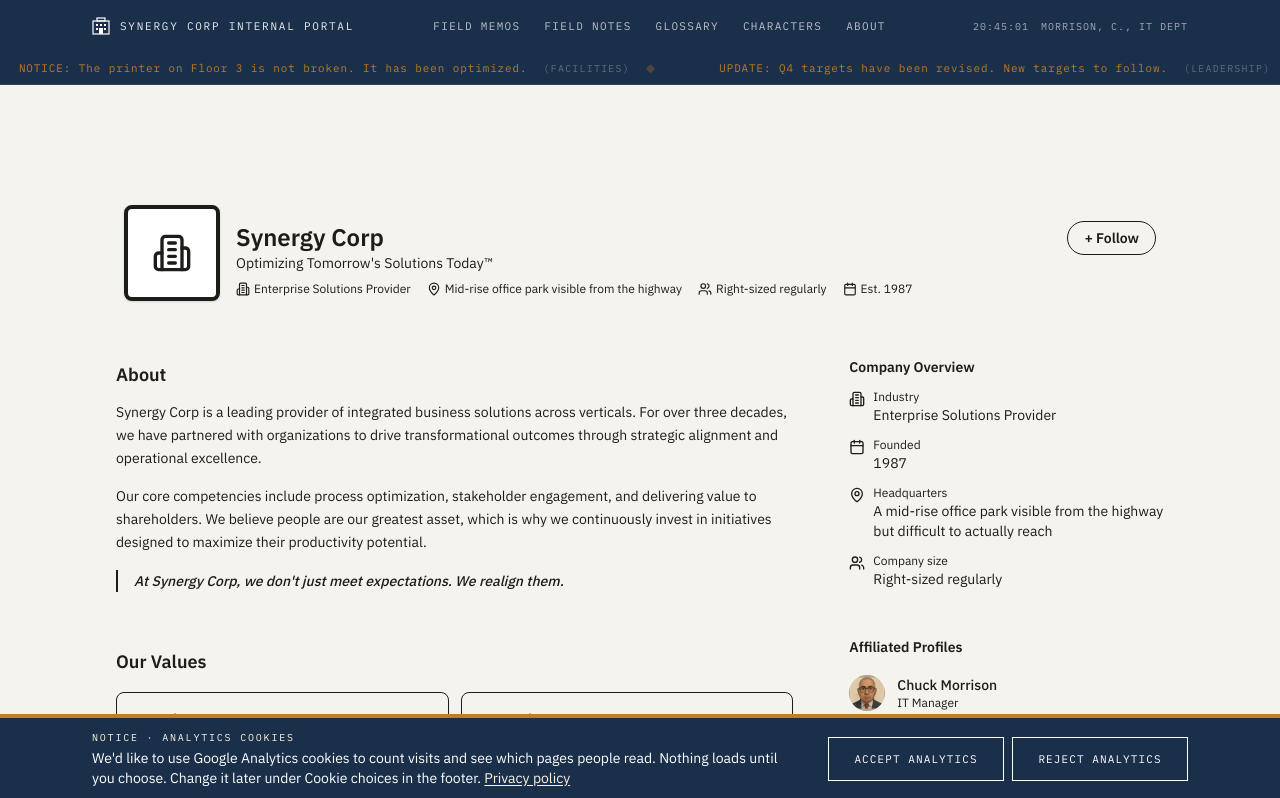
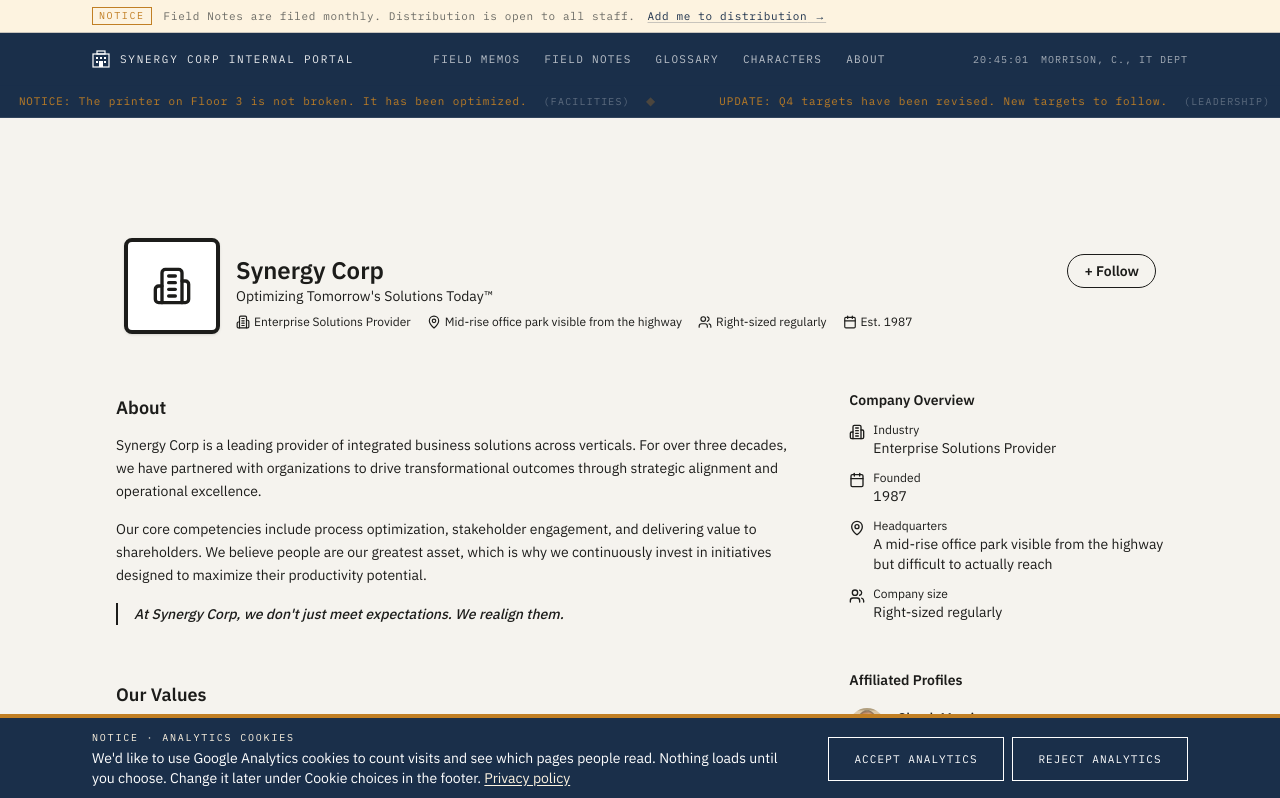
Before and after one commit to cotibllc/websites, a Next.js app in the folder corporate-hardcore/corporate-hardcore/: page /company in a window 1280 px wide. Shown: the top 798 px of the page. Built offline with nearby package versions, Linux system fonts and the light colour scheme.

Commit message:
CH | one subscribe ask in a notice bar on every page

```diff
--- a/corporate-hardcore/corporate-hardcore/src/app/layout.tsx
+++ b/corporate-hardcore/corporate-hardcore/src/app/layout.tsx
@@ -2,6 +2,7 @@ import type { Metadata, Viewport } from "next";
 import { IBM_Plex_Sans, IBM_Plex_Mono } from "next/font/google";
 import "@/styles/globals.css";
 import NavBar from "@/components/NavBar";
+import NoticeBar from "@/components/NoticeBar";
 import Ticker from "@/components/Ticker";
 import Footer from "@/components/Footer";
 import AnalyticsConsent from "@/components/AnalyticsConsent";
@@ -92,6 +93,7 @@ export default function RootLayout({ children }: { children: React.ReactNode })
             }),
           }}
         />
+        <NoticeBar />
         <NavBar />
         <Ticker />
         <main className="flex-1">{children}</main>
--- a/corporate-hardcore/corporate-hardcore/src/components/DistributionList.tsx
+++ b/corporate-hardcore/corporate-hardcore/src/components/DistributionList.tsx
@@ -3,6 +3,7 @@
 import { useState, useRef, FormEvent } from "react";
 import { Turnstile } from "@marsidev/react-turnstile";
 import type { TurnstileInstance } from "@marsidev/react-turnstile";
+import { SUBSCRIBE_ANCHOR_ID } from "@/lib/subscribe-ask";
 
 type Status = "idle" | "submitting" | "ok" | "error";
 
@@ -60,7 +61,7 @@ export default function DistributionList() {
   const submitting = status === "submitting";
 
   return (
-    <div className="intranet-card p-5">
+    <div id={SUBSCRIBE_ANCHOR_ID} className="intranet-card p-5 scroll-mt-28">
       <p className="dept-label mb-2">FIELD NOTES: DISTRIBUTION LIST</p>
       <p className="font-sans text-sm text-synergy-muted font-light mb-4 max-w-xl">
         Receive a copy when a Field Note is filed. Notes are filed monthly as part of recurring
--- /dev/null
+++ b/corporate-hardcore/corporate-hardcore/src/components/NoticeBar.tsx
@@ -0,0 +1,29 @@
+import Link from "next/link";
+import { SUBSCRIBE_ASK, SUBSCRIBE_HREF } from "@/lib/subscribe-ask";
+
+/**
+ * Slim internal notice strip above the nav on every page. One ask, one link,
+ * server rendered with a fixed height so it never shifts the layout.
+ */
+export default function NoticeBar() {
+  return (
+    <aside
+      aria-label="Notice"
+      id="notice-bar"
+      className="bg-synergy-amber-light border-b border-synergy-rule text-synergy-dark"
+    >
+      <div className="mx-auto content-max px-4 h-8 flex items-center gap-3 min-w-0 font-mono text-[11px] tracking-[0.06em]">
+        <span className="flex-shrink-0 border border-synergy-amber text-synergy-amber px-1.5 leading-4 text-[10px] tracking-[0.16em]">
+          {SUBSCRIBE_ASK.label}
+        </span>
+        <span className="hidden sm:inline truncate min-w-0 text-synergy-muted">{SUBSCRIBE_ASK.line}</span>
+        <Link
+          href={SUBSCRIBE_HREF}
+          className="flex-shrink-0 ml-auto sm:ml-0 underline underline-offset-2 decoration-synergy-rule text-synergy-navy hover:text-synergy-amber hover:decoration-synergy-amber focus-visible:outline-2 focus-visible:outline-offset-2 focus-visible:outline-synergy-navy whitespace-nowrap"
+        >
+          {SUBSCRIBE_ASK.link} →
+        </Link>
+      </div>
+    </aside>
+  );
+}
--- /dev/null
+++ b/corporate-hardcore/corporate-hardcore/src/lib/subscribe-ask.ts
@@ -0,0 +1,14 @@
+/**
+ * The one subscribe ask on the site: the Field Notes distribution list
+ * (DistributionList.tsx on the home page, Kit form 9272877 via /api/subscribe).
+ * The top bar on every page and step 5 of /start-here both point here, so the
+ * copy and destination live in one place.
+ */
+export const SUBSCRIBE_ANCHOR_ID = "distribution-list";
+export const SUBSCRIBE_HREF = `/#${SUBSCRIBE_ANCHOR_ID}`;
+
+export const SUBSCRIBE_ASK = {
+  label: "NOTICE",
+  line: "Field Notes are filed monthly. Distribution is open to all staff.",
+  link: "Add me to distribution",
+} as const;
```
